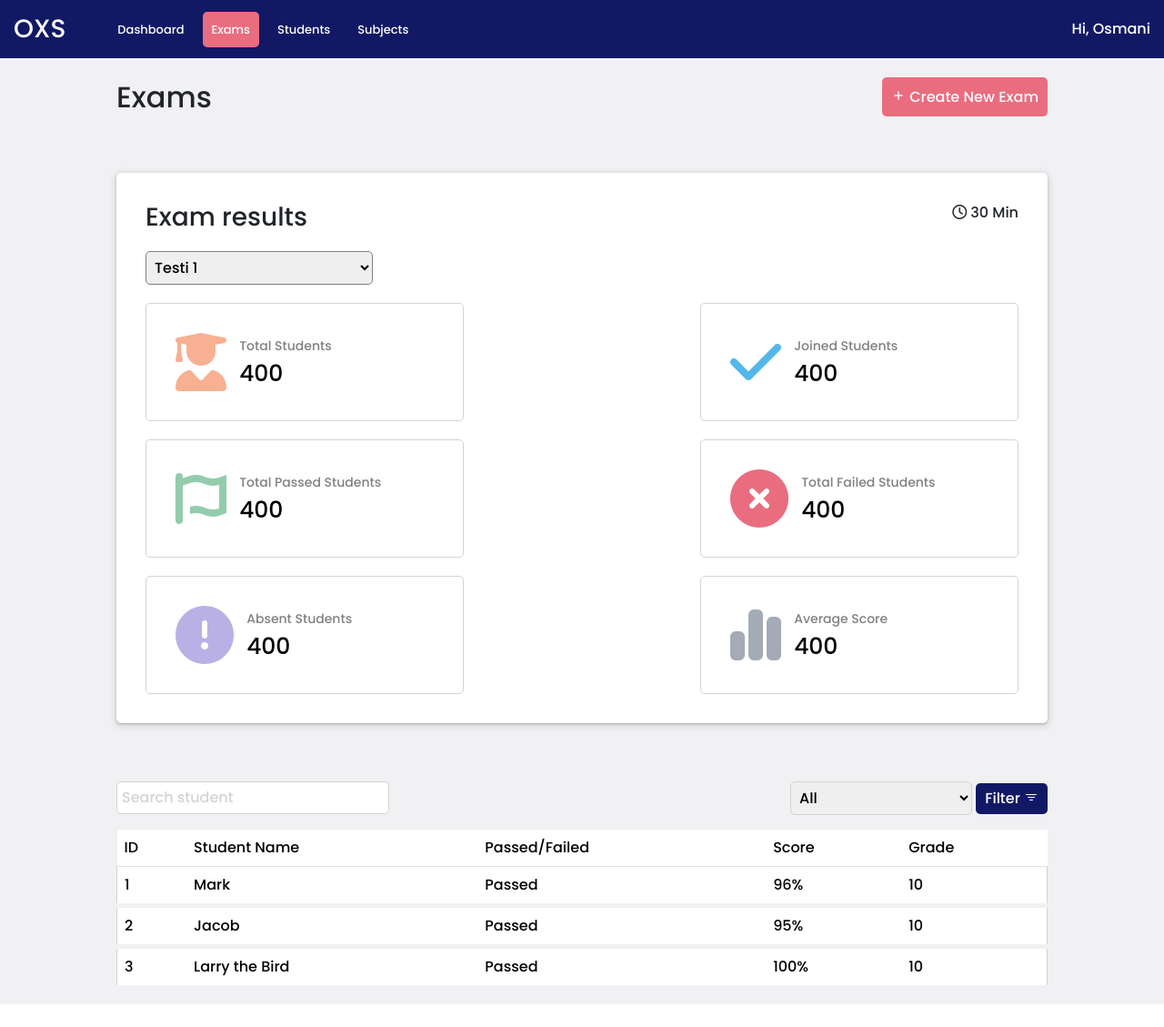
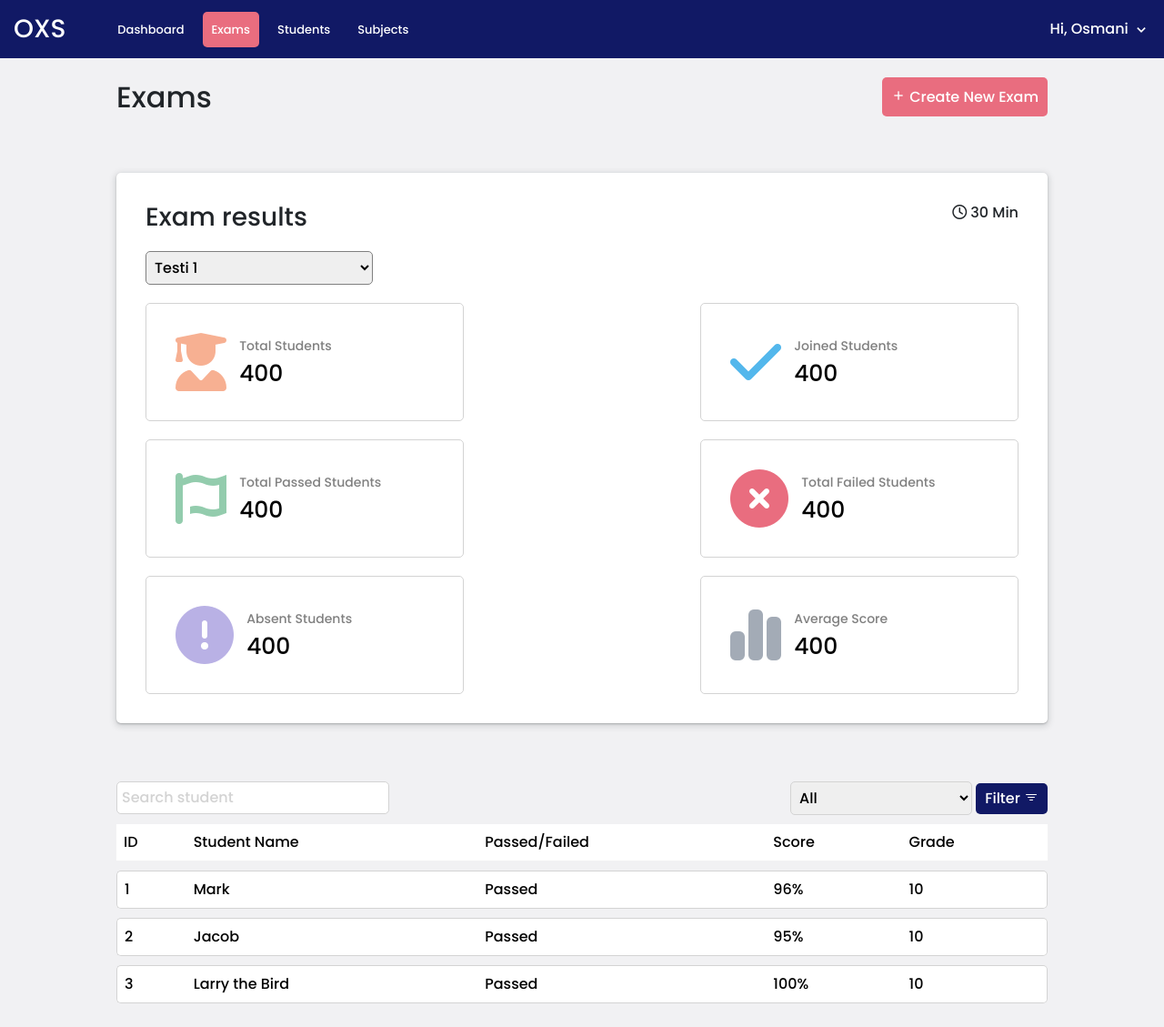
Before and after one commit to astritkrasniqi1/OnlineExamSystem, a PHP site: page /professor/Exams.php in a window 1280 px wide. Shown: the whole page at 91% size. Before the commit the page ends 1104 px from the top, so only its background shows below. Run offline with PHP 8.4, Linux system fonts and the light colour scheme; a user stored in the database is signed in.

Commit message:
Online Exam System
Updating the  status of user when logged out to '0' or offline

Adding the logout button on the navbar

```diff
--- a/loginLogic.php
+++ b/loginLogic.php
@@ -15,6 +15,7 @@
             $row = mysqli_fetch_array($result);
             if($row['UserType'] == '0'){
                 $_SESSION['professorUsername'] = $row['FirstName'] .' ' .$row['LastName'];
+                $_SESSION['professorID'] = $row['Id'];
                 $update = "UPDATE users SET Status='1' WHERE Id={$row['Id']}";
                 mysqli_query($conn, $update);
                 header("Location:professor/Dashboard.php");
--- a/professor/Exams.php
+++ b/professor/Exams.php
@@ -134,14 +134,14 @@
   </thead>
   <tbody>
     <tr>
-      <th scope="row">1</th>
+      <td scope="row">1</td>
       <td>Mark</td>
       <td>Passed</td>
       <td>96%</td>
       <td>10</td>
     </tr>
     <tr>
-      <th scope="row">2</th>
+      <td scope="row">2</td>
       <td>Jacob</td>
       <td>Passed</td>
       <td>95%</td>
@@ -149,7 +149,7 @@
 
     </tr>
     <tr>
-      <th scope="row">3</th>
+      <td scope="row">3</td>
       <td>Larry the Bird</td>
       <td>Passed</td>
       <td>100%</td>
--- a/professor/exam.css
+++ b/professor/exam.css
@@ -58,17 +58,50 @@
     border: 1px solid lightgray;
 }
 
+
+/*Student Result Table */
+
 .studentResultTable{
-    margin:1rem 8rem;
+    margin:0 8rem;
 }
 
+.studentResultTable table{
+    border-collapse:separate;
+    border-spacing: 0 10px;
+}
 .studentResultTable table tbody tr{
-    background: white;
-    border: 1px solid lightgray;
-    border-bottom: 5px solid #f1f1f3;
-    border-radius: 5px;
-    margin-top: 10px;
-    margin-bottom: 10px;
+    background:white;
+}
+.studentResultTable table tbody tr td{
+    border-top:1px solid lightgray;
+    border-bottom:1px solid lightgray;
+}
+.studentResultTable table tbody tr td:first-child{
+    border-top:1px solid lightgray;
+    border-bottom:1px solid lightgray;
+    border-left: 1px solid lightgray;
+    border-radius: 5px 0 0 5px;
+}
+th{
+    font-weight: 550;
+    color: gray;
+}
+td{
+    font-weight: 550;
+}
+.studentResultTable table tbody tr td:last-child{
+    border-top:1px solid lightgray;
+    border-bottom:1px solid lightgray;
+    border-right: 1px solid lightgray;
+    border-radius: 0 5px 5px 0;
+}
+.studentResultTable table thead tr{
+    border-style: none;
+    border-color: #f1f1f3;
+}
+.studentResultTable table tbody tr td span{
+    padding: 5px 15px;
+    border-radius: 20px;
 }
 
 .filters{
--- a/professor/navbar.css
+++ b/professor/navbar.css
@@ -50,8 +50,31 @@ nav .logo-container ul li a.active{
 nav .profile-container{
     display: flex;
     align-items: center;
+    position: relative;
 }
 nav .profile-container div span{
     color: white;
     padding:10px;
 }
+
+nav .profile-container .profile-dropdown {
+    background:white;
+    border-radius: 5px;
+    position:absolute;
+    width: 200px;
+    right: 10px;
+    padding: 5px;
+    box-shadow: rgba(60, 64, 67, 0.3) 0px 1px 2px 0px, rgba(60, 64, 67, 0.15) 0px 2px 6px 2px;
+}
+nav .profile-container .profile-dropdown a{
+    text-decoration: none;
+    color:black;
+    width: 100%;
+    display: flex;
+    align-items: center;
+    border-radius: 5px;
+    padding: 10px;
+}
+nav .profile-container .profile-dropdown a:hover{
+    background:lightgray;
+}
--- a/professor/navbar.php
+++ b/professor/navbar.php
@@ -42,7 +42,11 @@
     </div>
     <div class="profile-container col-auto">
         <div>
-            <span>Hi, <?php echo $_SESSION['professorUsername'] ?></span>
+            <span class="profile-name" style="display:flex; align-items:center;">Hi, <?php echo $_SESSION['professorUsername'] ?>&nbsp; <i onclick="OpenDropdown();" class='bx bx-chevron-down' style="cursor:pointer;font-size:20px;"></i></span>
+            <div class="profile-dropdown" style="display:none;">
+                <a href="../logoutLogic.php"><i class='bx bx-exit' ></i>&nbsp;Logout</a>
+            </div>
+
         </div>
     </div>
 </nav>
@@ -52,5 +56,15 @@
 <script>
     const dropdownElementList = document.querySelectorAll('.dropdown-toggle');
     const dropdownList = [...dropdownElementList].map(dropdownToggleEl => new bootstrap.Dropdown(dropdownToggleEl));
+
+    var profileDropdown = document.querySelector('.profile-dropdown');
+    function OpenDropdown(){
+        if(profileDropdown.style.display === 'none'){
+            profileDropdown.style.display = 'flex';
+        }else{
+            profileDropdown.style.display = 'none';
+        }
+    }
+
 </script>
 </html>
```
Also changed, not shown: logoutLogic.php (added, +12 -0 lines).
